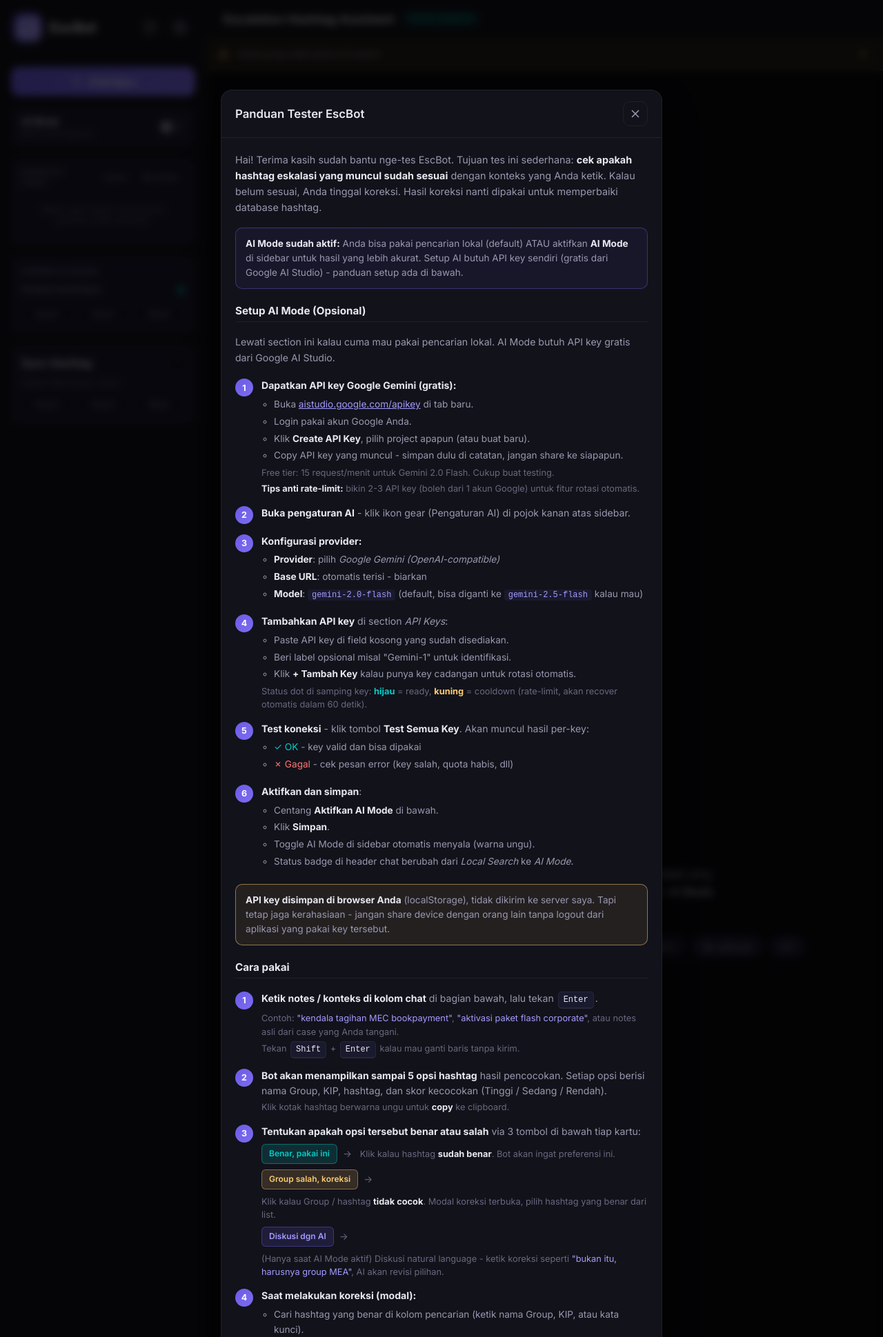
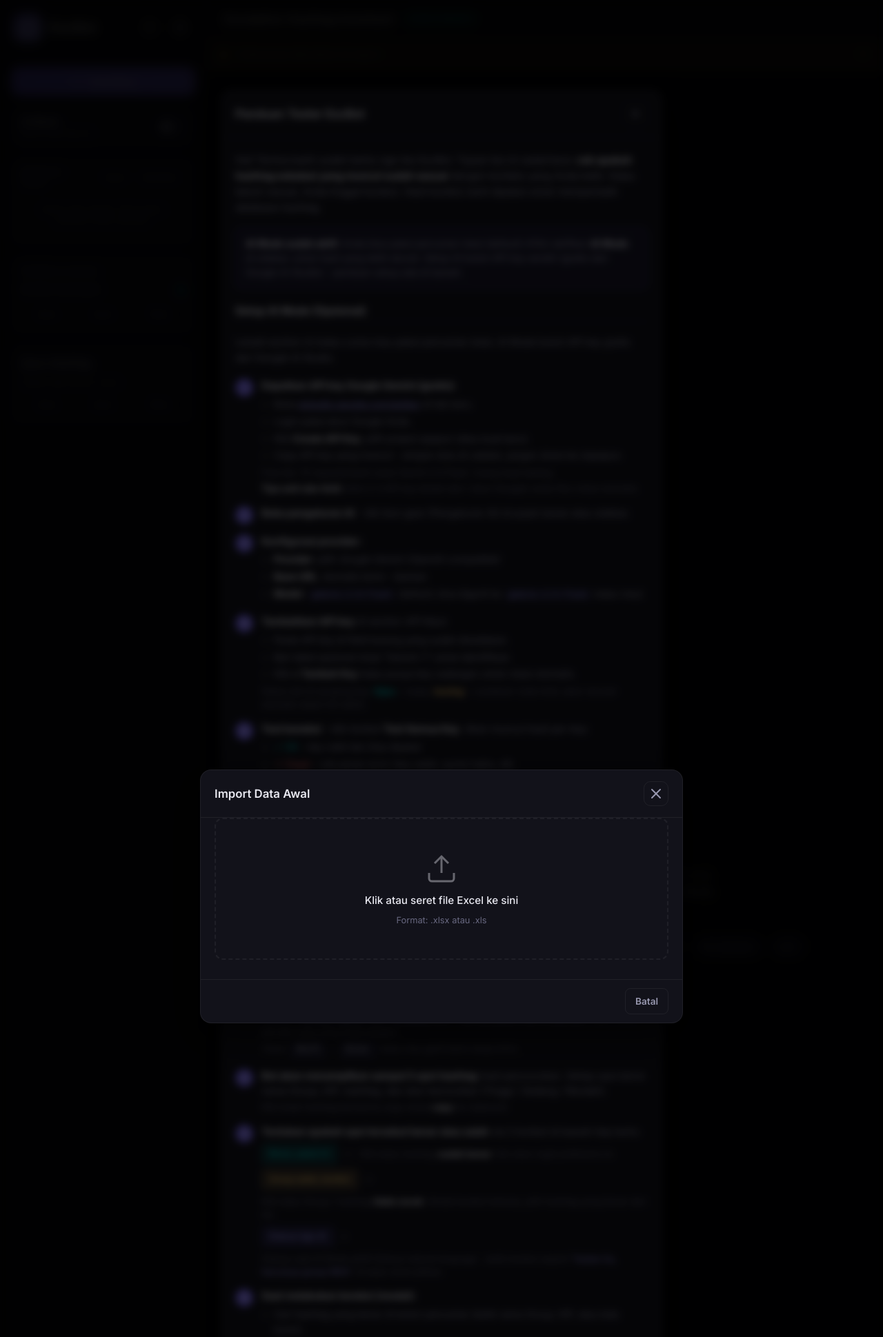
Before and after one commit to christianelka/christianelka.github.io, a PHP site: page /escalation-chatbot/ in a window 1280 px wide. Shown: the top 1939 px of the page at 69% size. Run offline with PHP 8.4, Linux system fonts and the light colour scheme; some libraries are stand-ins or nearby versions.

```diff
--- a/escalation-chatbot/app.js
+++ b/escalation-chatbot/app.js
@@ -83,27 +83,34 @@
         closeSyncGuide: document.getElementById('closeSyncGuide')
     };
 
-    const data = [...(typeof ESCALATION_DATA !== 'undefined' ? ESCALATION_DATA : (window.ESCALATION_DATA || []))];
-    // ponytail: localStorage = additions only, data.js = always fresh base
-    // migrate old full-dataset key → additions-only
-    if (!localStorage.getItem('escbot_synced_additions') && localStorage.getItem('escbot_synced_data')) {
-        try {
-            const old = JSON.parse(localStorage.getItem('escbot_synced_data'));
-            const baseTags = new Set(data.map(d => d.hashtag));
-            const additions = old.filter(d => !baseTags.has(d.hashtag));
-            localStorage.setItem('escbot_synced_additions', JSON.stringify(additions));
-        } catch(e) {}
-        localStorage.removeItem('escbot_synced_data');
+    const wizardEls = {
+        wizardModal: document.getElementById('importWizardModal'),
+        wizardStepUpload: document.getElementById('wizardStepUpload'),
+        wizardStepSelect: document.getElementById('wizardStepSelect'),
+        wizardUploadArea: document.getElementById('wizardUploadArea'),
+        wizardFileInput: document.getElementById('wizardFileInput'),
+        wizardSheetList: document.getElementById('wizardSheetList'),
+        wizardPreviewWrap: document.getElementById('wizardPreviewWrap'),
+        wizardPreviewSheetName: document.getElementById('wizardPreviewSheetName'),
+        wizardPreviewCount: document.getElementById('wizardPreviewCount'),
+        wizardPreviewBody: document.getElementById('wizardPreviewBody'),
+        wizardImportBtn: document.getElementById('wizardImportBtn'),
+        wizardCancel: document.getElementById('wizardCancel'),
+        closeWizard: document.getElementById('closeWizard'),
+        wizardTitle: document.getElementById('wizardTitle')
+    };
+    let wizardWb = null;
+    let wizardSheets = [];
+    let wizardSelectedSheet = null;
+
+    function loadData() {
+        const synced = localStorage.getItem('escbot_synced_data');
+        if (synced) {
+            try { return JSON.parse(synced); } catch (e) {}
+        }
+        return [...(typeof ESCALATION_DATA !== 'undefined' ? ESCALATION_DATA : (window.ESCALATION_DATA || []))];
     }
-    const savedAdditions = localStorage.getItem('escbot_synced_additions');
-    if (savedAdditions) {
-        try {
-            const baseTags = new Set(data.map(d => d.hashtag));
-            JSON.parse(savedAdditions).forEach(item => {
-                if (!baseTags.has(item.hashtag)) data.push(item);
-            });
-        } catch(e) {}
-    }
+    const data = loadData();
     let searchIndex = window.EscSearch.buildIndex(data);
     const corrections = window.EscCorrections.createCorrectionsManager(data);
     const history = window.EscHistory.createHistoryManager();
@@ -172,6 +179,9 @@
     renderHistoryList();
     refreshUnsavedBanner();
     maybeShowGuide();
+    if (!localStorage.getItem('escbot_import_done')) {
+        showWizard(true);
+    }
 
     function initStats() {
         els.totalEntries.textContent = data.length;
@@ -248,12 +258,11 @@
             els.unsavedBanner.hidden = true;
         });
 
-        els.syncHashtagBtn.addEventListener('click', () => els.syncFileInput.click());
-        els.syncFileInput.addEventListener('change', handleSyncImport);
+        els.syncHashtagBtn.addEventListener('click', showWizard);
         els.exportDataBtn.addEventListener('click', handleSyncExport);
         els.resetSyncBtn.addEventListener('click', () => {
-            localStorage.removeItem('escbot_synced_additions');
             localStorage.removeItem('escbot_synced_data');
+            localStorage.removeItem('escbot_import_done');
             location.reload();
         });
         els.closeSyncModal.addEventListener('click', () => { els.syncModal.hidden = true; });
@@ -1267,6 +1276,108 @@
         showToast('Riwayat dihapus', 'success');
     }
 
+    function showWizard(isFirstOpen) {
+        wizardWb = null;
+        wizardSheets = [];
+        wizardSelectedSheet = null;
+        wizardEls.wizardStepUpload.hidden = false;
+        wizardEls.wizardStepSelect.hidden = true;
+        wizardEls.wizardPreviewWrap.hidden = true;
+        wizardEls.wizardImportBtn.hidden = true;
+        wizardEls.wizardTitle.textContent = isFirstOpen ? 'Import Data Awal' : 'Re-Sync Data dari Excel';
+        wizardEls.wizardModal.hidden = false;
+    }
+
+    function closeWizard() {
+        wizardEls.wizardModal.hidden = true;
+        wizardEls.wizardFileInput.value = '';
+    }
+
+    wizardEls.closeWizard.addEventListener('click', closeWizard);
+    wizardEls.wizardCancel.addEventListener('click', closeWizard);
+    wizardEls.wizardUploadArea.addEventListener('click', () => wizardEls.wizardFileInput.click());
+    wizardEls.wizardUploadArea.addEventListener('dragover', e => { e.preventDefault(); e.currentTarget.classList.add('drag-over'); });
+    wizardEls.wizardUploadArea.addEventListener('dragleave', e => { e.currentTarget.classList.remove('drag-over'); });
+    wizardEls.wizardUploadArea.addEventListener('drop', e => {
+        e.preventDefault();
+        e.currentTarget.classList.remove('drag-over');
+        const file = e.dataTransfer.files[0];
+        if (file) handleWizardFile(file);
+    });
+    wizardEls.wizardFileInput.addEventListener('change', e => {
+        const file = e.target.files[0];
+        if (file) handleWizardFile(file);
+    });
+
+    async function handleWizardFile(file) {
+        try {
+            wizardWb = await SyncHashtag.readWorkbook(file);
+            wizardSheets = SyncHashtag.detectSheets(wizardWb);
+            if (!wizardSheets.length) {
+                showToast('Tidak ditemukan sheet dengan format IMPORT yang sesuai', 'error');
+                return;
+            }
+            renderSheetList();
+            wizardEls.wizardStepUpload.hidden = true;
+            wizardEls.wizardStepSelect.hidden = false;
+        } catch (err) {
+            showToast(String(err), 'error');
+        }
+    }
+
+    function renderSheetList() {
+        wizardEls.wizardSheetList.innerHTML = wizardSheets.map((s, i) => {
+            const suggested = i === 0 ? ' <span class="badge badge-new">Paling Baru</span>' : '';
+            return `<div class="wizard-sheet-item" data-idx="${i}">
+                <div class="wizard-sheet-info">
+                    <span class="wizard-sheet-name">${escapeHtml(s.name)}${suggested}</span>
+                    <span class="wizard-sheet-count">${s.rowCount} hashtag</span>
+                </div>
+            </div>`;
+        }).join('');
+
+        wizardEls.wizardSheetList.querySelectorAll('.wizard-sheet-item').forEach(item => {
+            item.addEventListener('click', () => selectSheet(parseInt(item.dataset.idx)));
+        });
+
+        if (wizardSheets.length) selectSheet(0);
+    }
+
+    function selectSheet(idx) {
+        wizardSelectedSheet = wizardSheets[idx];
+        wizardEls.wizardSheetList.querySelectorAll('.wizard-sheet-item').forEach((el, i) => {
+            el.classList.toggle('active', i === idx);
+        });
+        const preview = SyncHashtag.previewSheet(wizardWb, wizardSelectedSheet.name, 5);
+        wizardEls.wizardPreviewSheetName.textContent = wizardSelectedSheet.name;
+        wizardEls.wizardPreviewCount.textContent = `(${wizardSelectedSheet.rowCount} total)`;
+        wizardEls.wizardPreviewBody.innerHTML = preview.rows.map(r =>
+            `<tr><td>${escapeHtml(r.group)}</td><td>${escapeHtml(r.kip)}</td><td>${escapeHtml(r.hashtag)}</td></tr>`
+        ).join('');
+        wizardEls.wizardPreviewWrap.hidden = false;
+        wizardEls.wizardImportBtn.hidden = false;
+    }
+
+    wizardEls.wizardImportBtn.addEventListener('click', handleWizardImport);
+
+    function handleWizardImport() {
+        if (!wizardWb || !wizardSelectedSheet) return;
+        const imported = SyncHashtag.parseSheet(wizardWb, wizardSelectedSheet.name);
+        if (!imported.length) {
+            showToast('Sheet kosong atau format tidak sesuai', 'error');
+            return;
+        }
+        localStorage.setItem('escbot_synced_data', JSON.stringify(imported));
+        localStorage.setItem('escbot_import_done', '1');
+        data.length = 0;
+        imported.forEach(d => data.push(d));
+        searchIndex = window.EscSearch.buildIndex(data);
+        els.totalEntries.textContent = data.length;
+        els.totalGroups.textContent = new Set(data.map(d => d.group)).size;
+        closeWizard();
+        showToast(`Berhasil import ${imported.length} hashtag dari "${wizardSelectedSheet.name}"`, 'success');
+    }
+
     let syncDiffResult = null;
     let syncNewData = null;
 
@@ -1316,9 +1427,7 @@
         const newData = SyncHashtag.applyChanges(data, syncDiffResult, selections);
         data.length = 0;
         newData.forEach(d => data.push(d));
-        const baseTags = new Set((typeof ESCALATION_DATA !== 'undefined' ? ESCALATION_DATA : []).map(d => d.hashtag));
-        const additions = data.filter(d => !baseTags.has(d.hashtag));
-        localStorage.setItem('escbot_synced_additions', JSON.stringify(additions));
+        localStorage.setItem('escbot_synced_data', JSON.stringify(data));
         searchIndex = window.EscSearch.buildIndex(data);
         els.totalEntries.textContent = data.length;
         els.totalGroups.textContent = new Set(data.map(d => d.group)).size;
--- a/escalation-chatbot/index.html
+++ b/escalation-chatbot/index.html
@@ -598,6 +598,51 @@
         </div>
     </div>
 
+    <div class="modal-backdrop" id="importWizardModal" hidden>
+        <div class="modal sync-modal">
+            <div class="modal-header">
+                <h2 id="wizardTitle">Import Hashtag dari Excel</h2>
+                <button class="icon-btn" id="closeWizard" aria-label="Tutup">
+                    <svg width="24" height="24" viewBox="0 0 24 24" fill="none" stroke="currentColor" stroke-width="2" stroke-linecap="round" stroke-linejoin="round"><line x1="18" y1="6" x2="6" y2="18"/><line x1="6" y1="6" x2="18" y2="18"/></svg>
+                </button>
+            </div>
+
+            <div class="wizard-step" id="wizardStepUpload">
+                <div class="wizard-upload-area" id="wizardUploadArea">
+                    <svg width="48" height="48" viewBox="0 0 24 24" fill="none" stroke="currentColor" stroke-width="1.5" style="opacity:0.4"><path d="M21 15v4a2 2 0 0 1-2 2H5a2 2 0 0 1-2-2v-4"/><polyline points="17 8 12 3 7 8"/><line x1="12" y1="3" x2="12" y2="15"/></svg>
+                    <p>Klik atau seret file Excel ke sini</p>
+                    <span class="wizard-upload-hint">Format: .xlsx atau .xls</span>
+                </div>
+                <input type="file" id="wizardFileInput" accept=".xlsx,.xls" hidden>
+            </div>
+
+            <div class="wizard-step" id="wizardStepSelect" hidden>
+                <p class="wizard-instruction">Pilih sheet yang ingin di-import:</p>
+                <div class="wizard-sheet-list" id="wizardSheetList"></div>
+                <div class="wizard-preview-wrap" id="wizardPreviewWrap" hidden>
+                    <p class="wizard-preview-title">Preview <span id="wizardPreviewSheetName"></span> <span id="wizardPreviewCount"></span></p>
+                    <div class="wizard-preview-table-wrap">
+                        <table class="sync-table wizard-preview-table">
+                            <thead>
+                                <tr>
+                                    <th>Assigned Group</th>
+                                    <th>KIP / Experience</th>
+                                    <th>Hashtag</th>
+                                </tr>
+                            </thead>
+                            <tbody id="wizardPreviewBody"></tbody>
+                        </table>
+                    </div>
+                </div>
+            </div>
+
+            <div class="modal-footer">
+                <button class="btn-ghost" id="wizardCancel">Batal</button>
+                <button class="btn-primary" id="wizardImportBtn" hidden>Import Data</button>
+            </div>
+        </div>
+    </div>
+
     <div class="toast" id="toast" hidden></div>
 
     <script src="data.js"></script>
--- a/escalation-chatbot/style.css
+++ b/escalation-chatbot/style.css
@@ -2012,3 +2012,52 @@ kbd {
     line-height: 1.6;
     margin-bottom: 2px;
 }
+
+.wizard-upload-area {
+    border: 2px dashed var(--border);
+    border-radius: var(--radius);
+    padding: 48px 24px;
+    text-align: center;
+    cursor: pointer;
+    transition: var(--transition);
+    display: flex;
+    flex-direction: column;
+    align-items: center;
+    gap: 12px;
+}
+.wizard-upload-area:hover,
+.wizard-upload-area.drag-over {
+    border-color: var(--accent);
+    background: rgba(108, 92, 231, 0.05);
+}
+.wizard-upload-area p { color: var(--text-primary); font-size: 0.95rem; font-weight: 500; margin: 0; }
+.wizard-upload-hint { color: var(--text-muted); font-size: 0.8rem; }
+
+.wizard-instruction { color: var(--text-secondary); font-size: 0.9rem; margin: 0 0 12px; }
+
+.wizard-sheet-list { display: flex; flex-direction: column; gap: 8px; }
+
+.wizard-sheet-item {
+    background: var(--bg-tertiary);
+    border: 1px solid var(--border);
+    border-radius: var(--radius);
+    padding: 14px 16px;
+    cursor: pointer;
+    transition: var(--transition);
+}
+.wizard-sheet-item:hover { border-color: var(--border-hover); }
+.wizard-sheet-item.active { border-color: var(--accent); background: rgba(108, 92, 231, 0.08); }
+
+.wizard-sheet-info { display: flex; align-items: center; justify-content: space-between; }
+.wizard-sheet-name { font-weight: 600; font-size: 0.9rem; color: var(--text-primary); }
+.wizard-sheet-count { font-size: 0.8rem; color: var(--text-muted); }
+
+.wizard-preview-wrap { margin-top: 16px; }
+.wizard-preview-title { font-size: 0.85rem; font-weight: 600; color: var(--text-secondary); margin: 0 0 8px; }
+.wizard-preview-table-wrap { max-height: 200px; overflow-y: auto; border: 1px solid var(--border); border-radius: var(--radius); }
+.wizard-preview-table { font-size: 0.8rem; }
+.wizard-preview-table th { background: var(--bg-tertiary); padding: 8px 12px; text-align: left; font-weight: 600; color: var(--text-secondary); border-bottom: 1px solid var(--border); }
+.wizard-preview-table td { padding: 6px 12px; border-bottom: 1px solid var(--border); color: var(--text-primary); }
+
+#wizardStepUpload { padding: 0 20px 20px; }
+#wizardStepSelect { padding: 0 20px 20px; }
```
Also changed, not shown: escalation-chatbot/search.js (+46 -11 lines), escalation-chatbot/sync-menu.js (+85 -20 lines).
